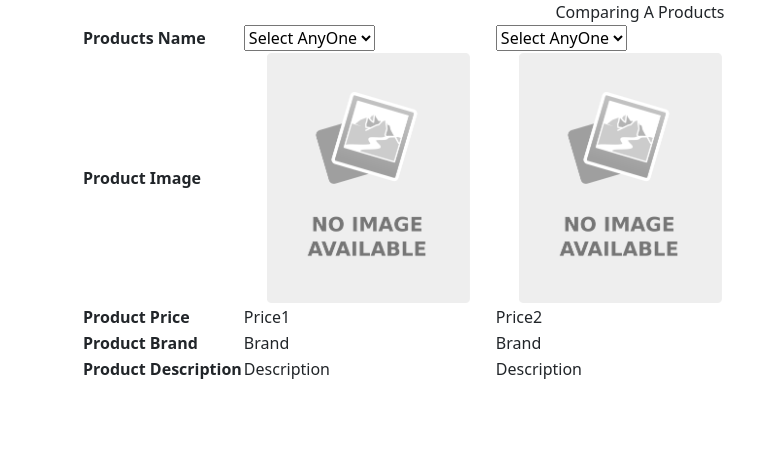
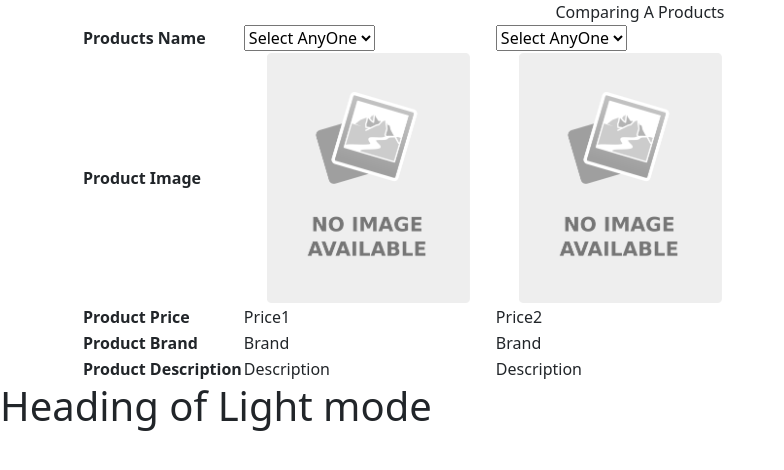
Before and after one commit to ghazali-warsi/Branches_Project, a plain HTML site: page index.html in a window 1280 px wide. Shown: the whole page, without its empty margins (0-784 px from the left). Drawn offline with nearby package versions, Linux system fonts and the light colour scheme.

Commit message:
Changes in index of light mode

```diff
--- a/index.html
+++ b/index.html
@@ -65,7 +65,7 @@
         </table>
     </div>
 
-
+  <h1>Heading of Light mode</h1>
     <script src="https://cdn.jsdelivr.net/npm/bootstrap@5.0.2/dist/js/bootstrap.bundle.min.js" integrity="sha384-MrcW6ZMFYlzcLA8Nl+NtUVF0sA7MsXsP1UyJoMp4YLEuNSfAP+JcXn/tWtIaxVXM" crossorigin="anonymous"></script>
 
     <script src="data.js"></script>
```
